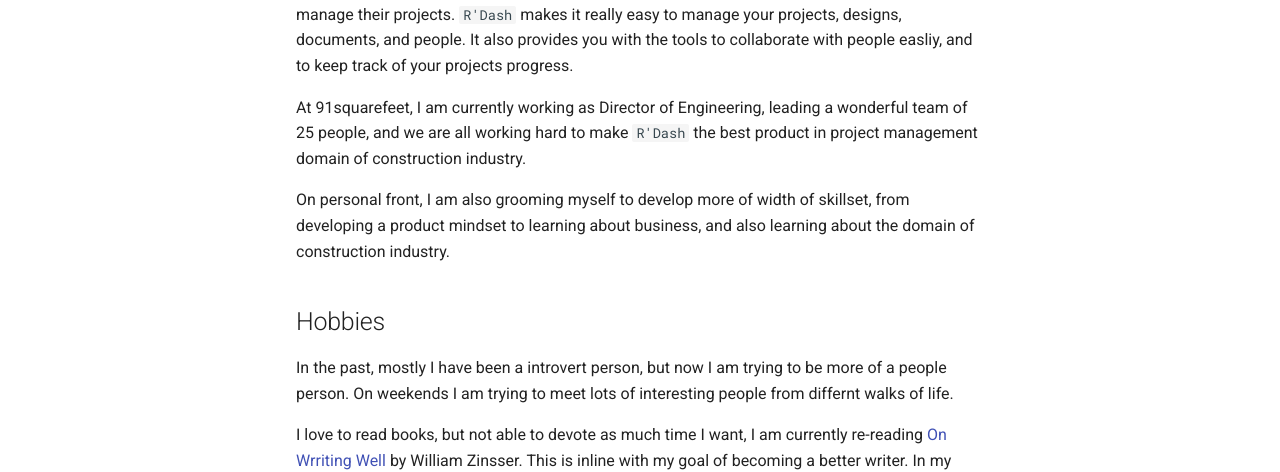
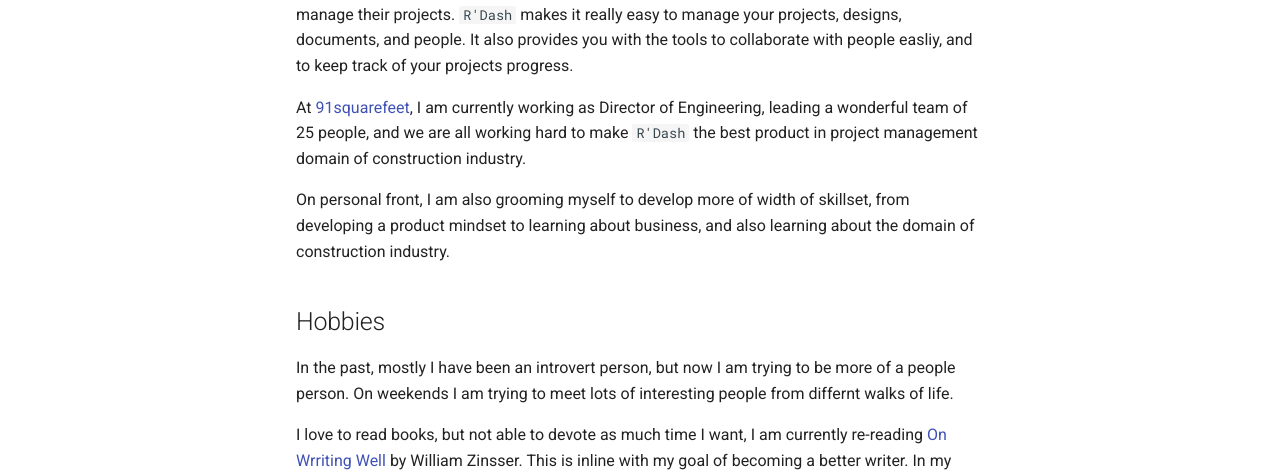
Before and after one commit to amitkmr/amitkmr.github.io, an MkDocs documentation site: the page built from docs/now.md, in a window 1280 px wide and 943 px high. Shown: the part 329-801 px from the top of the window. Built offline with MkDocs 1.6.1 and Material for MkDocs 9.7.7, drawn with Linux system fonts in a browser that asks for light colours.

```diff
--- a/docs/now.md
+++ b/docs/now.md
@@ -4,13 +4,13 @@
 
 I am currently building [R'Dash](https://rdash.io), which is B2B SaaS product for construction industry. Overall goal of the product is to make life of the stakeholders easier by providing them with the tools to manage their projects. `R'Dash` makes it really easy to manage your projects, designs, documents, and people. It also provides you with the tools to collaborate with people easliy, and to keep track of your projects progress.
 
-At 91squarefeet, I am currently working as Director of Engineering, leading a wonderful team of 25 people, and we are all working hard to make `R'Dash` the best product in project management domain of construction industry.
+At [91squarefeet](https://www.linkedin.com/company/91sqft), I am currently working as Director of Engineering, leading a wonderful team of 25 people, and we are all working hard to make `R'Dash` the best product in project management domain of construction industry.
 
 On personal front, I am also grooming myself to develop more of width of skillset, from developing a product mindset to learning about business, and also learning about the domain of construction industry.
 
 
 ## Hobbies
 
-In the past, mostly I have been a introvert person, but now I am trying to be more of a people person. On weekends I am trying to meet lots of interesting people from differnt walks of life.
+In the past, mostly I have been an introvert person, but now I am trying to be more of a people person. On weekends I am trying to meet lots of interesting people from differnt walks of life.
 
 I love to read books, but not able to devote as much time I want, I am currently re-reading [On Wrriting Well](https://www.goodreads.com/book/show/53343.On_Writing_Well) by William Zinsser. This is inline with my goal of becoming a better writer. In my short term goal, I am trying to develop writing habit. This personal website is one of the step towards that goal.
```
Also changed, not shown: docs/index.md (+1 -1 lines).
